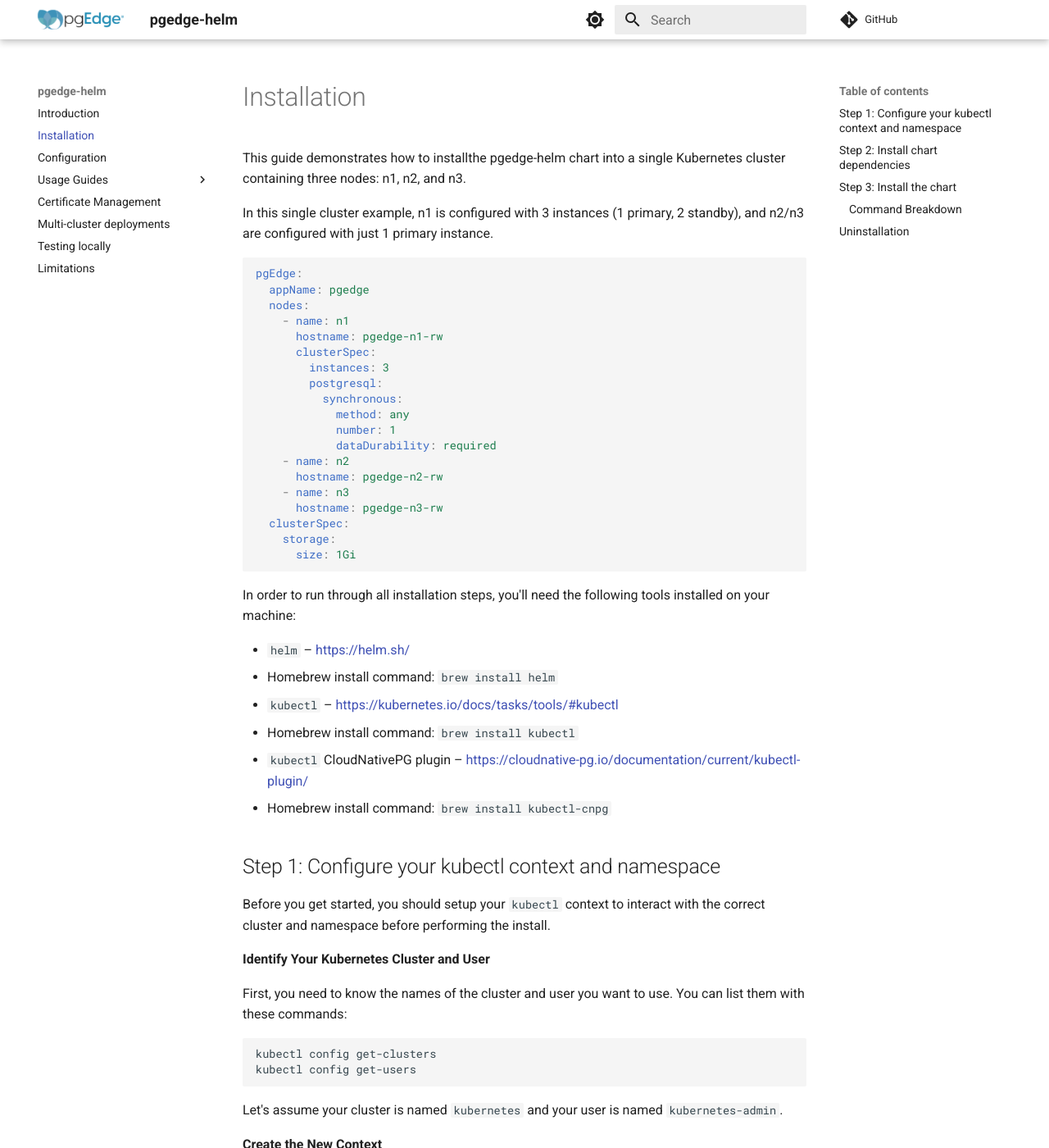
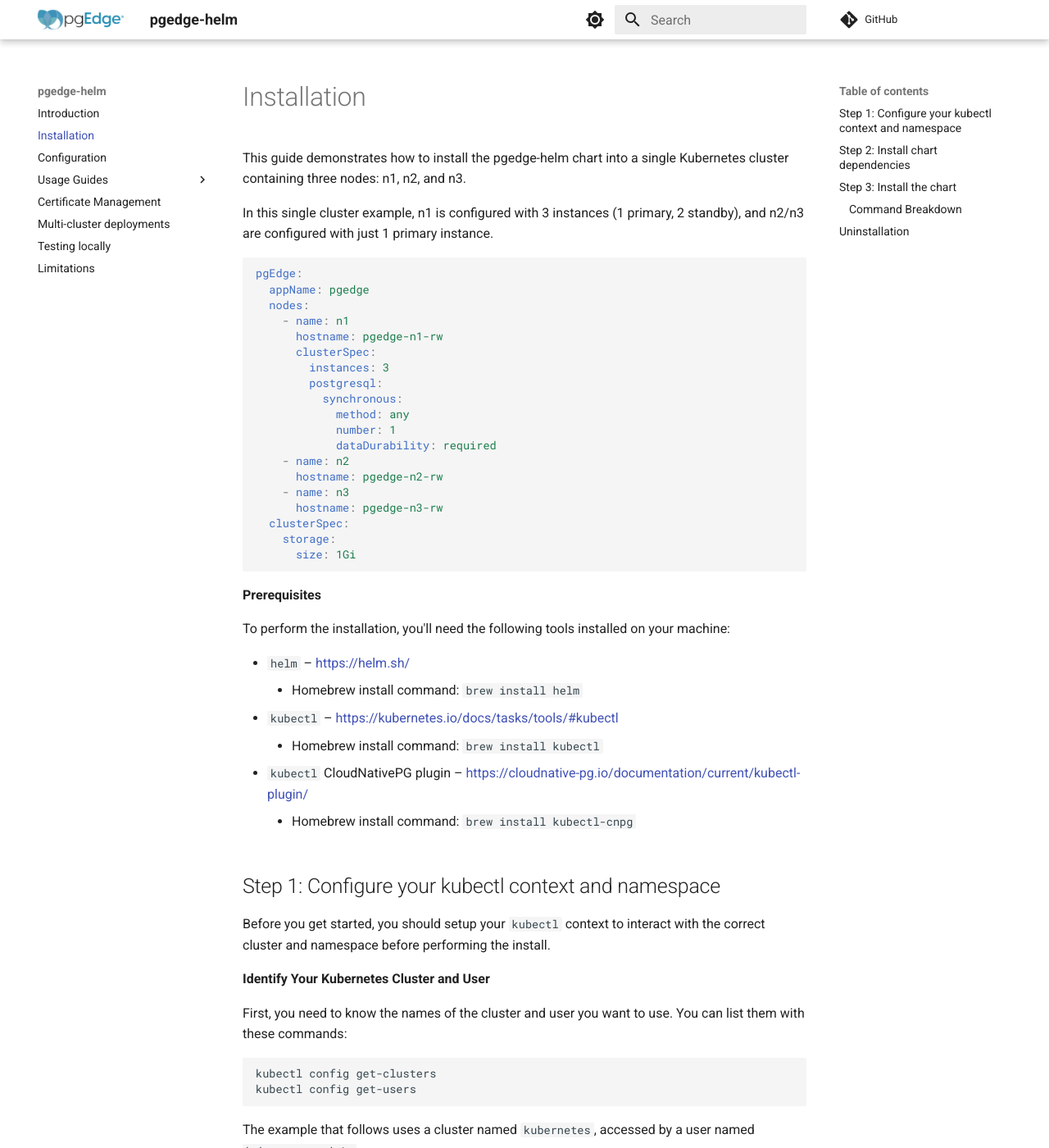
Before and after one commit to pgEdge/pgedge-helm, an MkDocs documentation site: the page built from docs/install.md, in a window 1280 px wide and 1400 px high. Shown: the whole window at 82% size. Built offline with MkDocs 1.6.1 and Material for MkDocs 9.7.7, drawn with Linux system fonts in a browser that asks for light colours; comment, search, counter and statistics services are not loaded; some of the changed text lies outside the part shown.

Commit message:
address install.md changes

````diff
--- a/docs/install.md
+++ b/docs/install.md
@@ -1,6 +1,6 @@
 # Installation
 
-This guide demonstrates how to installthe pgedge-helm chart into a single Kubernetes cluster containing three nodes: n1, n2, and n3.
+This guide demonstrates how to install the pgedge-helm chart into a single Kubernetes cluster containing three nodes: n1, n2, and n3.
 
 In this single cluster example, n1 is configured with 3 instances (1 primary, 2 standby), and n2/n3 are configured with just 1 primary instance.
 
@@ -26,14 +26,16 @@
       size: 1Gi
 ```
 
-In order to run through all installation steps, you'll need the following tools installed on your machine:
+**Prerequisites**
+
+To perform the installation, you'll need the following tools installed on your machine:
 
 - `helm` – [https://helm.sh/](https://helm.sh/)
-  - Homebrew install command: `brew install helm`
+    - Homebrew install command: `brew install helm`
 - `kubectl` – [https://kubernetes.io/docs/tasks/tools/#kubectl](https://kubernetes.io/docs/tasks/tools/#kubectl)
-  - Homebrew install command: `brew install kubectl`
+    - Homebrew install command: `brew install kubectl`
 - `kubectl` CloudNativePG plugin – [https://cloudnative-pg.io/documentation/current/kubectl-plugin/](https://cloudnative-pg.io/documentation/current/kubectl-plugin/)
-  - Homebrew install command: `brew install kubectl-cnpg`
+    - Homebrew install command: `brew install kubectl-cnpg`
 
 ## Step 1: Configure your kubectl context and namespace
 
@@ -48,7 +50,7 @@
 kubectl config get-users
 ```
 
-Let's assume your cluster is named `kubernetes` and your user is named `kubernetes-admin`.
+The example that follows uses a cluster named `kubernetes`, accessed by a user named `kubernetes-admin`.
 
 **Create the New Context**
 
@@ -95,7 +97,10 @@
 
 ## Step 3: Install the chart
 
-To install the Helm chart, you need to run the `helm install` command from the correct directory. This command needs access to two key parts of the downloaded `pgedge-helm` package: the chart itself (the `./` at the end) and the configuration file (`values.yaml`).
+To install the Helm chart, you need to run the `helm install` command from the correct directory. This command needs access to two key parts of the downloaded `pgedge-helm` package:
+
+- the chart itself (the `./` at the end).
+- the configuration file (`values.yaml`).
 
 1. **Navigate to the Correct Directory**
    First, change your current directory to the location where you unzipped/downloaded the Helm chart.
````
Also changed, not shown: other parts of docs/install.md (+1 -1 lines).
